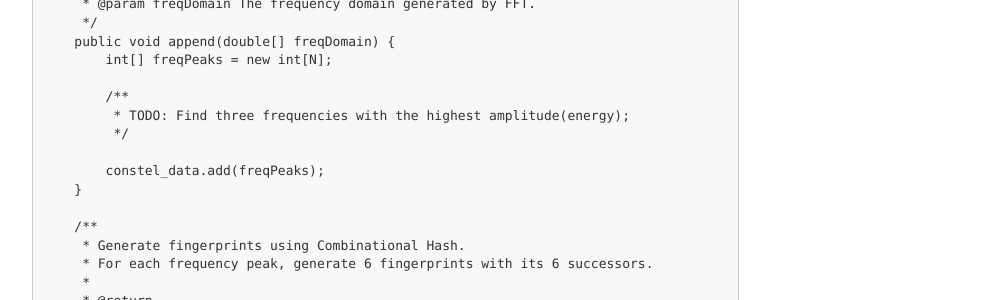
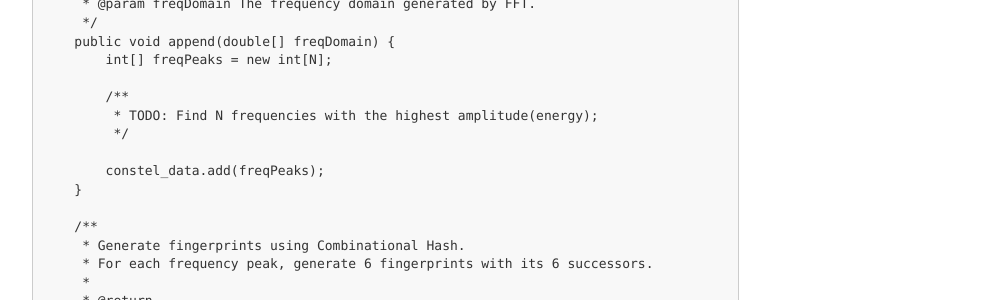
Before and after one commit to iss-java/iss-java.github.io, a Jekyll site: the page built from _posts/2016-10-23-Homework-3.markdown, in a window 1280 px wide and 1400 px high, scrolled down 7885 px. Shown: the part 820-1120 px from the top of the window, without its empty margins (233-1227 px from the left). Built offline with Jekyll 4.4.1, drawn with Linux system fonts in a browser that asks for light colours; nearby versions of some CDN libraries; comment, search, counter and statistics services are not loaded; some of the changed text lies outside the part shown.

Commit message:
hw2 & hw3

```diff
--- a/_posts/2016-10-08-Homework-2.markdown
+++ b/_posts/2016-10-08-Homework-2.markdown
@@ -10,7 +10,7 @@ catalog:    true
 
 # homework_2
 
-<font size=24>Due: (GMT+8) 2016-10-23 09:00</font>
+<font size=24>Due: (GMT+8) 2016-10-30 09:00</font>
 
 ## Part 1: Image Processing
 
--- a/_posts/2016-10-23-Homework-3.markdown
+++ b/_posts/2016-10-23-Homework-3.markdown
@@ -357,7 +357,7 @@ public class Fingerprint {
         int[] freqPeaks = new int[N];
 
         /**
-         * TODO: Find three frequencies with the highest amplitude(energy);
+         * TODO: Find N frequencies with the highest amplitude(energy);
          */
 
         constel_data.add(freqPeaks);
```
